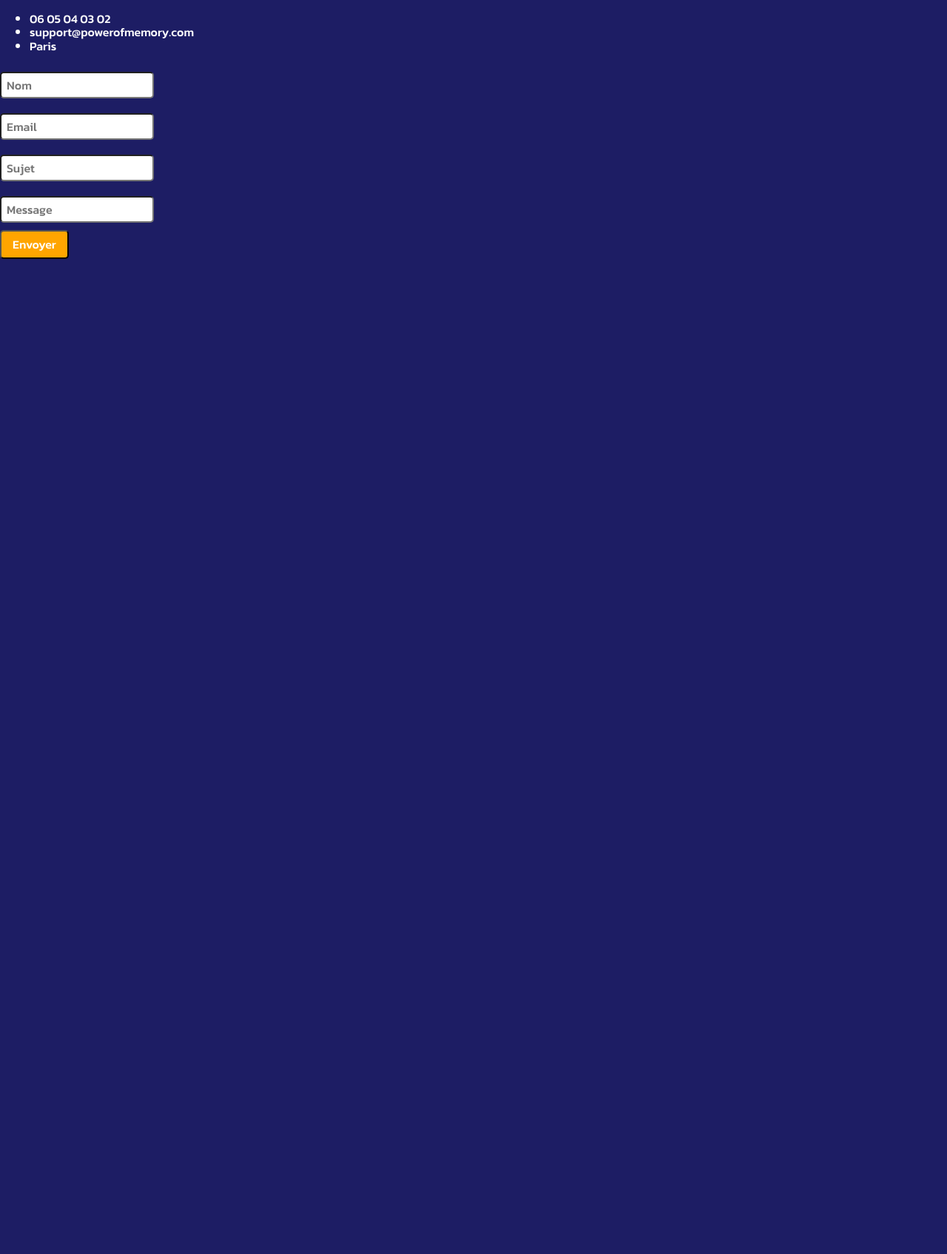
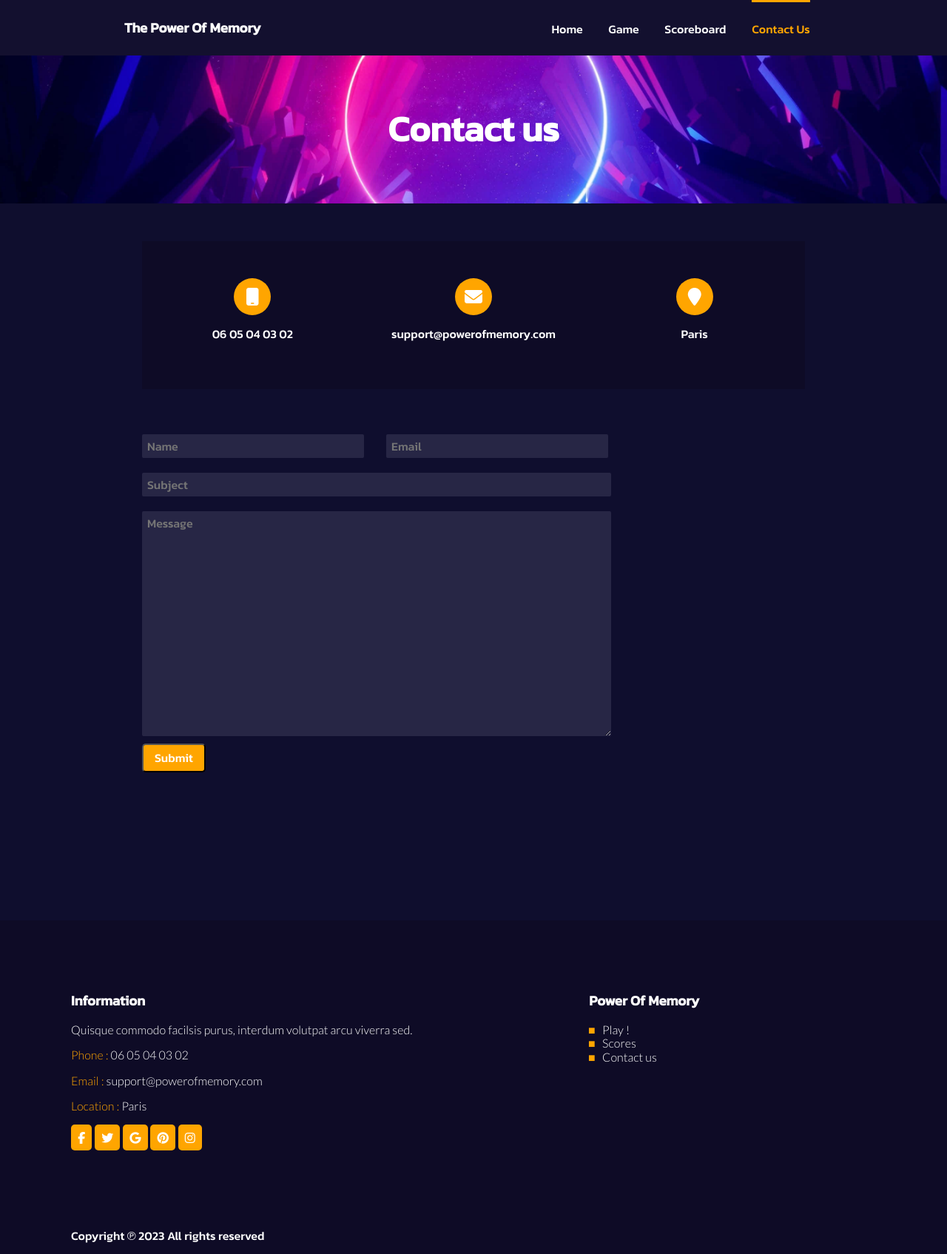
Before and after one commit to hard-tech/fantasy-memory, a PHP site: page /contact.html in a window 1280 px wide. Shown: the whole page at 74% size. Before the commit the page ends 350 px from the top, so only its background shows below. Run offline with PHP 8.4, Linux system fonts and the light colour scheme; some libraries are stand-ins or nearby versions.

Commit message:
Global pages style enhancement

```diff
--- a/assets/css/footer.css
+++ b/assets/css/footer.css
@@ -1,5 +1,5 @@
 footer {
-    background-color: rgb(3, 3, 78);
+    background-color: #0e0b26;
 
     display: flex;
     align-items: center;
@@ -19,14 +19,10 @@ footer section {
     margin-bottom: 40px;
 }
 
-/* footer section div.footer-info:nth-child(2){
-    margin-right: 150px;
-    width: 300px;
-} */
-
 footer li {
     list-style: none;
 }
+
 footer li::before {
     width: 1em;
     margin-left: -1em;
@@ -37,6 +33,12 @@ footer li::before {
     color: orange;
     font-weight: bold;
 }
+
+footer a {
+    color: white;
+    text-decoration: none;
+}
+
 footer ul {
   padding-left: 10%;
 }
--- a/assets/css/header.css
+++ b/assets/css/header.css
@@ -2,8 +2,6 @@ header{
     position: absolute;
     width: 100%;
 }
-
-/* ### Start code Nav ### */
 
 nav{
     display: flex;
@@ -28,7 +26,7 @@ header{
     text-decoration: none;
     list-style: none;
 
-        border-top: solid rgb(29, 29, 100);
+    border-top: solid rgba(0,0,0,0);
     transition: 0.5s;
 }
 
@@ -46,9 +44,3 @@ header{
     color: orange;
     border-top: solid orange;
 }
-
-/* ### End code Nav ### */
-
-.lorem-text{
-    font-family: 'Lato', sans-serif;
-}
--- a/assets/css/main.css
+++ b/assets/css/main.css
@@ -1,7 +1,7 @@
 @import url('https://fonts.googleapis.com/css2?family=Kanit:wght@500&family=Lato:wght@300&display=swap');
 
 :root{
-    --container-width: 85vw;
+    --container-width: 70vw;
 }
 
 /*
@@ -11,7 +11,7 @@
 body {
     box-sizing: border-box;
     color: white;
-    background-color: rgb(29, 29, 100);
+    background-color: #0f0e2e;
     font-family: 'Kanit', sans-serif;
 }
 
@@ -242,12 +237,18 @@ form button {
     border-radius: 5px;
     padding: 40px 0px;
 }
+
 #TeamMate{
     flex-direction: column;
 }
+
 #TeamMate h3{
     font-size: 3rem;
     margin-bottom: 1%;
+}
+
+.lorem-text{
+    font-family: 'Lato', sans-serif;
 }
 
 #img-hr{
@@ -259,23 +260,23 @@ form button {
     width: 350px;
     margin: 20px;
 }
+
 .proRes{
     display: flex;
     justify-content: space-evenly;
     width: 40%;
     margin: auto;
 }
-/* ### Fin (Carte profile des développeur) ### */
 
-/* ### Fin codes (de l'Index.html) ### */
-
-
-/* ### Début codes (de Game.html) ### */
+/*
+    Game properties (game.html)
+*/
 
 #bodyGames header ,#bodyScore header {
     position: relative;
+    background-color: #13102f;
+}
 
-}
 #gamesBoard {
     height: 80vh;
     margin: 3% auto;
@@ -530,3 +537,88 @@ form button {
 .account-forms form {
     margin: 0 5vw;
 }
+
+/*
+    Contact Us (contact.html)
+*/
+
+.contact-container {
+    width: var(--container-width);
+    display: flex;
+    flex-direction: row;
+    justify-content: space-between;
+    align-items: stretch;
+}
+
+.contact-subcontainer {
+    display: flex;
+    justify-content: center;
+    align-items: center;
+
+    width: 400px;
+    height: 200px;
+
+    background-color: #0e0b26;
+}
+
+.contact-subcontainer-content {
+    display: flex;
+    flex-direction: column;
+    justify-content: center;
+    align-items: center;
+}
+
+.contact-circle {
+    display: flex;
+    justify-content: center;
+    align-items: center;
+    width: 50px;
+    height: 50px;
+    background-color: orange;
+    border-radius: 50%;
+}
+
+.contact-circle i {
+    display: flex;
+    font-size: 1.5rem;
+}
+
+.contact-form {
+    display: flex;
+    flex-direction: column;
+    justify-content: flex-start;
+    align-items: flex-start;
+}
+
+.contact-form input, textarea {
+    flex-direction: column;
+    margin: 10px 0px;
+    width: 630px;
+    color: white;
+    border: 0;
+    background-color: #272645;
+    border-radius: 2px;
+}
+
+.contact-form textarea {
+    height: 300px;
+}
+
+.contact-form div:nth-child(1) {
+    width: 630px;
+}
+
+.contact-form input:nth-child(1) {
+    margin-right: 30px;
+}
+
+.contact-form input::placeholder, textarea::placeholder {
+    padding: 5px;
+}
+
+.contact form button {
+    padding: 8px 15px;
+    background-color: orange;
+    color: white;
+    border-radius: 5px;
+}
--- a/contact.html
+++ b/contact.html
@@ -1,34 +1,119 @@
 <!DOCTYPE html>
 <html lang="fr">
+
 <head>
-    <meta name="description" content="Site Memories pour la coding factory projet flash">
+    <meta name="description" content="Project Flash from Coding Factory">
     <meta charset="UTF-8">
     <meta name="viewport" content="width=device-width, initial-scale=1.0">
-    <!-- ### Imports Css ### -->
+    <title>Contact Us</title>
 
-        <link rel="stylesheet" href="assets/css/header.css">
-        <link rel="stylesheet" href="assets/css/footer.css">
-        <link rel="stylesheet" href="assets/css/main.css">
-        <link rel="stylesheet" href="assets/css/normalize.css">
-        <link rel="stylesheet" href="assets/css/style.css">
+    <link rel="stylesheet" href="assets/css/normalize.css">
+    <script src="https://kit.fontawesome.com/6abcad6372.js" crossorigin="anonymous"></script>
 
-    <title>Contact</title>
+    <link rel="stylesheet" href="assets/css/header.css">
+    <link rel="stylesheet" href="assets/css/footer.css">
+    <link rel="stylesheet" href="assets/css/main.css">
 </head>
-<body>
-    <!-- TODO: Copy homepage header there -->
-    <!-- NOTE(a.perche): We will replace the list by a more stylized version -->
-    <ul>
-        <li>06 05 04 03 02</li>
-        <li>support@powerofmemory.com</li>
-        <li>Paris</li>
-    </ul>
-    <form>
-        <input type="text" placeholder="Nom"></input>
-        <input type="text" placeholder="Email"></input>
-        <input type="text" placeholder="Sujet"></input>
-        <input type="text" placeholder="Message"></input>
-        <button type="submit">Envoyer</button>
-    </form>
-    <!-- TODO: Copy homepage footer there -->
+
+<body id="bodyGames">
+    <header>
+        <nav>
+            <h3>The Power Of Memory</h3>
+            <ul>
+                <li><a href="index.html">Home</a></li>
+                <li><a href="game.html">Game</a></li>
+                <li><a href="scoreboard.html">Scoreboard</a></li>
+                <li><a id="active" href="">Contact Us</a></li>
+            </ul>
+        </nav>
+    </header>
+
+    <main>
+        <section class="banner">
+            <h1>Contact us</h1>
+        </section>
+        <section class="container" id="no-margin-bot">
+            <div class="contact-container">
+                <div class="contact-subcontainer">
+                    <div class="contact-subcontainer-content">
+                        <div class="contact-circle">
+                            <i class="fa-solid fa-mobile"></i>
+                        </div>
+                        <p>06 05 04 03 02</p>
+                    </div>
+                </div>
+                <div class="contact-subcontainer">
+                    <div class="contact-subcontainer-content">
+                        <div class="contact-circle">
+                            <i class="fa-solid fa-envelope"></i>
+                        </div>
+                        <p>support@powerofmemory.com</p>
+                    </div>
+                </div>
+                <div class="contact-subcontainer">
+                    <div class="contact-subcontainer-content">
+                        <div class="contact-circle">
+                            <i class="fa-solid fa-location-pin"></i>
+                        </div>
+                        <p>Paris</p>
+                    </div>
+                </div>
+            </div>
+        </section>
+        <section class="container">
+            <form class="contact-form">
+                <div class="d-flex" id="contact-form-name-row">
+                    <input type="text" placeholder="Name" ></input>
+                    <input type="text" placeholder="Email" ></input>
+                </div>
+                <input type="text" placeholder="Subject" ></input>
+                <textarea placeholder="Message" ></textarea>
+                <button type="submit">Submit</button>
+            </form>
+        </section>
+    </main>
+
+    <footer>
+        <section>
+            <div class="footer-info">
+                <h3>Information</h3>
+                <p class="lorem-text">
+                    Quisque commodo facilsis purus,
+                    interdum volutpat arcu viverra sed.
+                </p>
+                <p class="lorem-text">
+                    <span class="Fspan">Phone :</span>
+                    06 05 04 03 02
+                </p>
+                <p class="lorem-text">
+                    <span class="Fspan">Email :</span>
+                    support@powerofmemory.com
+                </p>
+                <p class="lorem-text">
+                    <span class="Fspan">Location :</span>
+                    Paris
+                </p>
+                <div>
+                    <i class="iconf fa-brands fa-facebook-f"></i>
+                    <i class="iconf fa-brands fa-twitter"></i>
+                    <i class="iconf fa-brands fa-google"></i>
+                    <i class="iconf fa-brands fa-pinterest"></i>
+                    <i class="iconf fa-brands fa-instagram"></i>
+                </div>
+            </div>
+            <div class="footer-info">
+                <h3>Power Of Memory</h3>
+                <ul class="lorem-text">
+                    <li><a href="game.html"> Play !</a></li>
+                    <li><a href="scoreboard.html"> Scores</a></li>
+                    <li><a href="contact.html"> Contact us</a></li>
+                </ul>
+            </div>
+            <div></div>
+        </section>
+
+        <p id="copyright">Copyright &copysr; 2023 All rights reserved</p>
+    </footer>
 </body>
+
 </html>
```
Also changed, not shown: other parts of assets/css/main.css (+49 -48 lines), chat.html (deleted, +0 -20 lines), game.html (+53 -46 lines), index.html (+38 -26 lines), login.html (+26 -16 lines), myAccount.html (+28 -12 lines), register.html (+24 -15 lines), scoreboard.html (+45 -36 lines). Lines whose indentation alone changed are shown as unchanged.
